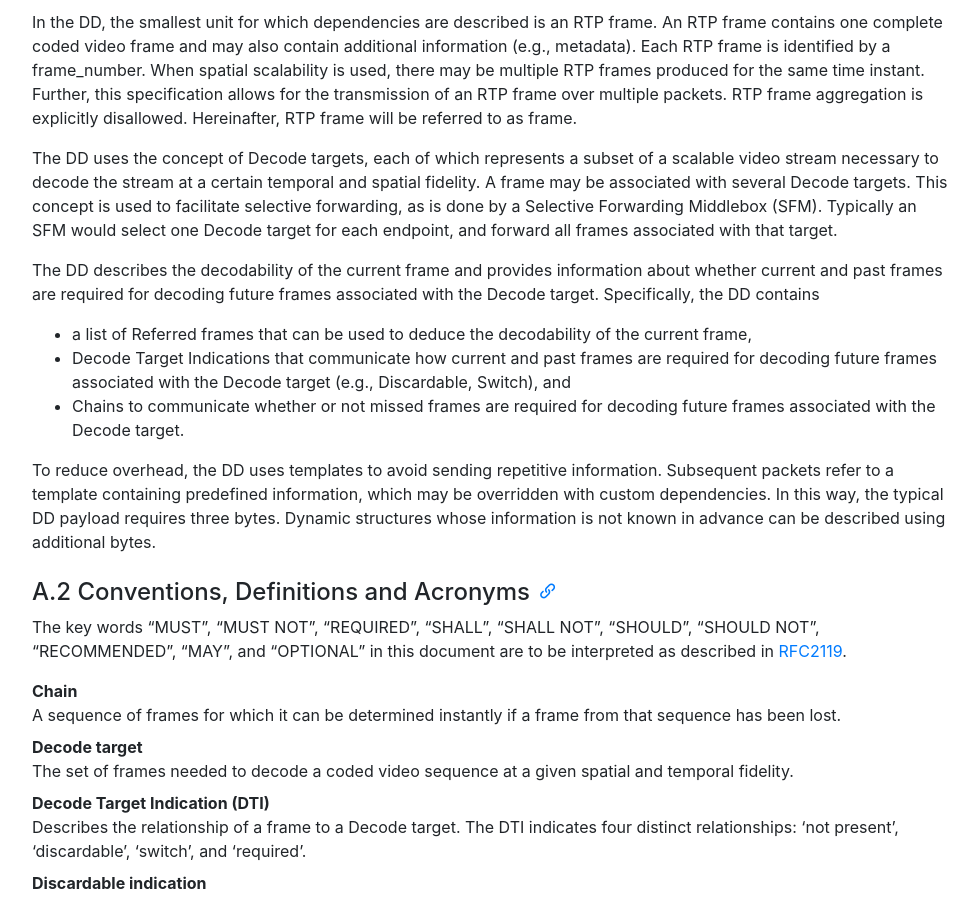
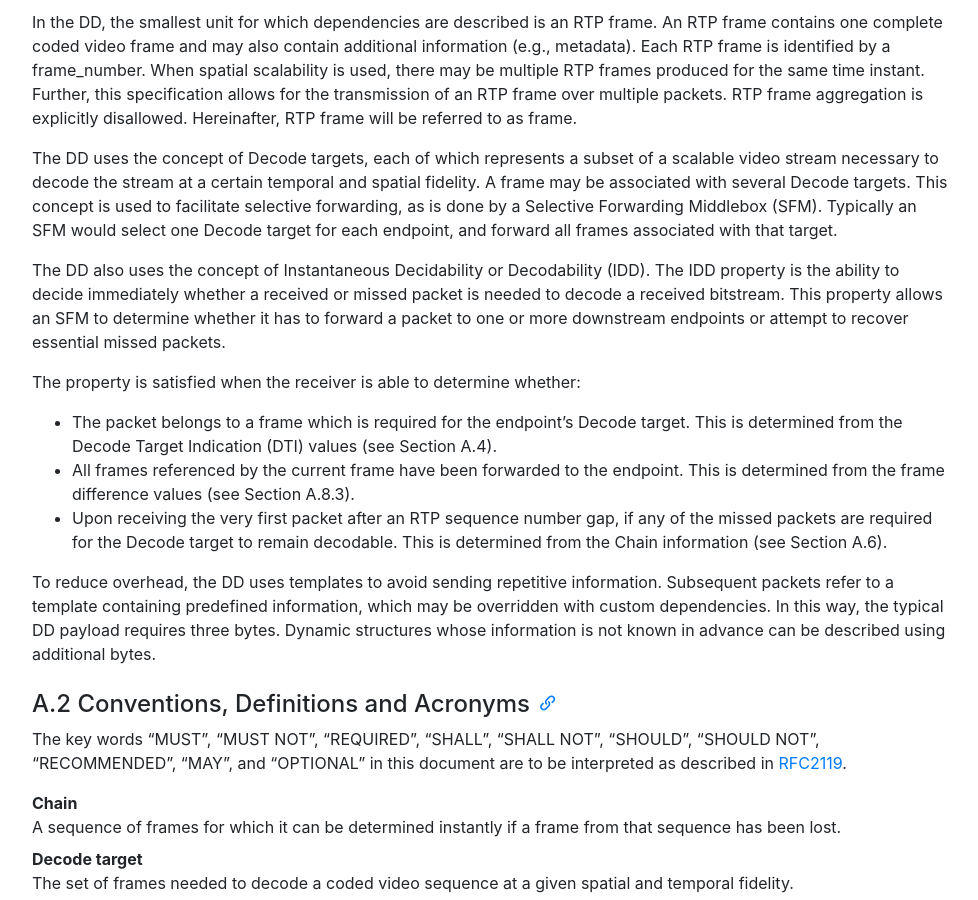
Before and after one commit to AOMediaCodec/av1-rtp-spec, a Jekyll site: the page built from index.md, in a window 1280 px wide and 900 px high, scrolled down 18832 px. Shown: the whole window, without its empty margins (53-1031 px from the left). Built offline with Jekyll 4.4.1, drawn with Linux system fonts in a browser that asks for light colours; nearby versions of some CDN libraries; some of the changed text lies outside the part shown.

Commit message:
Revise definition of IDD (#222)
* Update av1-rtp-spec.md

* Update av1-rtp-spec.md

* Update av1-rtp-spec.md

* Update av1-rtp-spec.md

* Update av1-rtp-spec.md

* Update av1-rtp-spec.md

```diff
--- a/av1-rtp-spec.md
+++ b/av1-rtp-spec.md
@@ -641,10 +641,12 @@ In the DD, the smallest unit for which dependencies are described is an RTP fram
 
 The DD uses the concept of Decode targets, each of which represents a subset of a scalable video stream necessary to decode the stream at a certain temporal and spatial fidelity. A frame may be associated with several Decode targets. This concept is used to facilitate selective forwarding, as is done by a Selective Forwarding Middlebox (SFM). Typically an SFM would select one Decode target for each endpoint, and forward all frames associated with that target.
 
-The DD describes the decodability of the current frame and provides information about whether current and past frames are required for decoding future frames associated with the Decode target. Specifically, the DD contains
-* a list of Referred frames that can be used to deduce the decodability of the current frame,
-* Decode Target Indications that communicate how current and past frames are required for decoding future frames associated with the Decode target (e.g., Discardable, Switch), and
-* Chains to communicate whether or not missed frames are required for decoding future frames associated with the Decode target.
+The DD also uses the concept of Instantaneous Decidability or Decodability (IDD).  The IDD property is the ability to decide immediately whether a received or missed packet is needed to decode a received bitstream. This property allows an SFM to determine whether it has to forward a packet to one or more downstream endpoints or attempt to recover essential missed packets.
+
+The property is satisfied when the receiver is able to determine whether:
+* The packet belongs to a frame which is required for the endpoint's Decode target. This is determined from the Decode Target Indication (DTI) values (see Section A.4).
+* All frames referenced by the current frame have been forwarded to the endpoint. This is determined from the frame difference values (see Section A.8.3).
+* Upon receiving the very first packet after an RTP sequence number gap, if any of the missed packets are required for the Decode target to remain decodable. This is determined from the Chain information (see Section A.6).
 
 To reduce overhead, the DD uses templates to avoid sending repetitive information. Subsequent packets refer to a template containing predefined information, which may be overridden with custom dependencies. In this way, the typical DD payload requires three bytes. Dynamic structures whose information is not known in advance can be described using additional bytes.
 
@@ -738,11 +740,11 @@ The Frame dependency structure includes a mapping between Decode targets and Cha
 {:.alert .alert-info }
 
 
-#### A.6 Instantaneous Decidability of Decodability (IDD)
-
-Chains provide the IDD property. That is, the ability to decide immediately upon receiving the very first packet after packet loss, if any of the lost packets are required for the Decode target to remain decodable.
-
-Due to the fact that Chain information is present in all packets, an SFM can detect a broken Chain regardless of whether the first packet received after a loss is part of that Chain or not.
+#### A.6 Usage of Chains After Packet Loss
+
+Chains provide the ability to decide immediately upon receiving the very first packet after packet loss, if any of the lost packets are required for the Decode target to remain decodable.
+
+Due to the fact that the Chain information is present in all packets, an SFM can detect a broken Chain regardless of whether the first packet received after a loss is part of that Chain or not.
 
 In the event of packet loss within the frame that is currently being received, it may be helpful to determine if that frame is part of the Chain by using the following example function.
 
```
